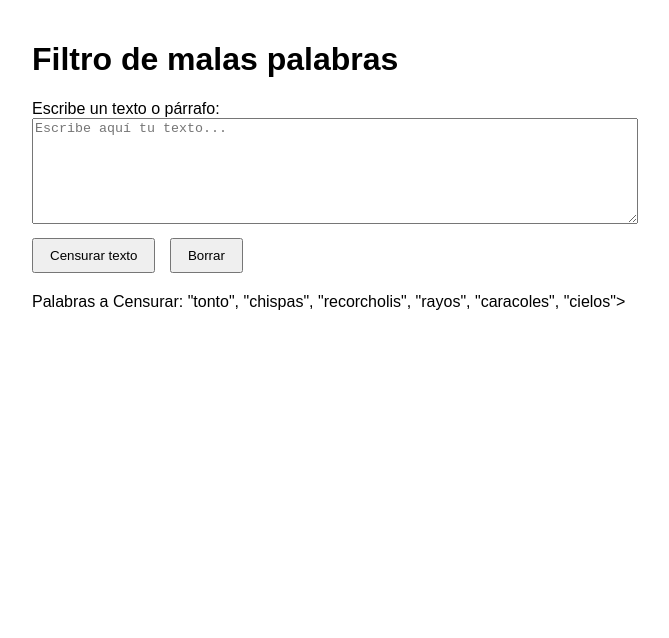
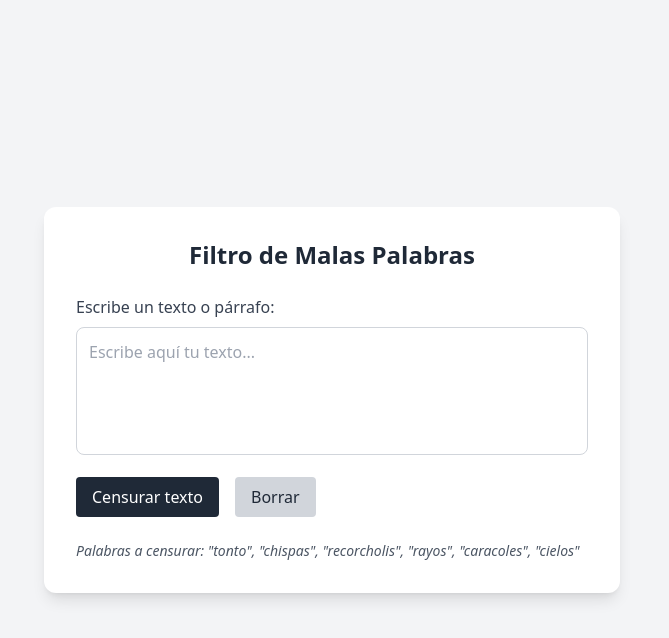
Before and after one commit to mcsilvaram/javascrpt, a plain HTML site: page funciones_javascript/malas_palabras/index.html in a window 1280 px wide. Shown: the whole page, without its empty margins (308-977 px from the left). Drawn offline with nearby package versions, Linux system fonts and the light colour scheme.

Commit message:
Update index.html

```diff
--- a/funciones_javascript/malas_palabras/index.html
+++ b/funciones_javascript/malas_palabras/index.html
@@ -3,27 +3,43 @@
 <head>
   <meta charset="UTF-8">
   <title>Filtro de Malas Palabras</title>
-  <style>
-    body { font-family: Arial, sans-serif; padding: 20px; max-width: 600px; margin: auto; }
-    textarea { width: 100%; height: 100px; margin-bottom: 10px; }
-    button { margin-right: 10px; padding: 8px 16px; }
-    #resultado { margin-top: 20px; font-weight: bold; }
-  </style>
+  <script src="https://cdn.tailwindcss.com"></script>
 </head>
-<body>
+<body class="bg-gray-100 min-h-screen flex items-center justify-center p-6">
 
-  <h1>Filtro de malas palabras</h1>
+  <div class="bg-white shadow-lg rounded-xl p-8 w-full max-w-xl">
+    <h1 class="text-2xl font-bold text-gray-800 mb-6 text-center">Filtro de Malas Palabras</h1>
 
-  <label for="texto">Escribe un texto o párrafo:</label>
-  <textarea id="texto" placeholder="Escribe aquí tu texto..."></textarea><br>
+    <label for="texto" class="block text-gray-700 font-medium mb-2">Escribe un texto o párrafo:</label>
+    <textarea
+      id="texto"
+      placeholder="Escribe aquí tu texto..."
+      class="w-full h-32 p-3 border border-gray-300 rounded-lg focus:outline-none focus:ring-2 focus:ring-gray-400 resize-none mb-4"
+    ></textarea>
 
-  <button onclick="procesarTexto()">Censurar texto</button>
-  <button onclick="limpiarTexto()">Borrar</button>
+    <div class="flex gap-4 mb-6">
+      <button
+        onclick="procesarTexto()"
+        class="bg-gray-800 text-white px-4 py-2 rounded hover:bg-gray-900 transition"
+      >
+        Censurar texto
+      </button>
 
-  <p id="resultado"></p>
-  <p> Palabras a Censurar: "tonto", "chispas", "recorcholis", "rayos", "caracoles", "cielos"></p>
+      <button
+        onclick="limpiarTexto()"
+        class="bg-gray-300 text-gray-800 px-4 py-2 rounded hover:bg-gray-400 transition"
+      >
+        Borrar
+      </button>
+    </div>
+
+    <p id="resultado" class="text-gray-800 font-semibold mb-4"></p>
+
+    <p class="text-sm text-gray-600 italic">
+      Palabras a censurar: <span class="font-medium">"tonto", "chispas", "recorcholis", "rayos", "caracoles", "cielos"</span>
+    </p>
+  </div>
 
   <script src="malas_palabras.js"></script>
-
 </body>
 </html>
```
